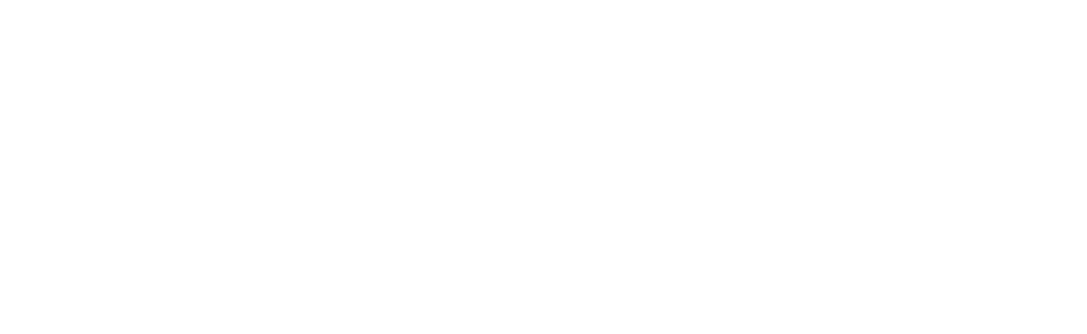
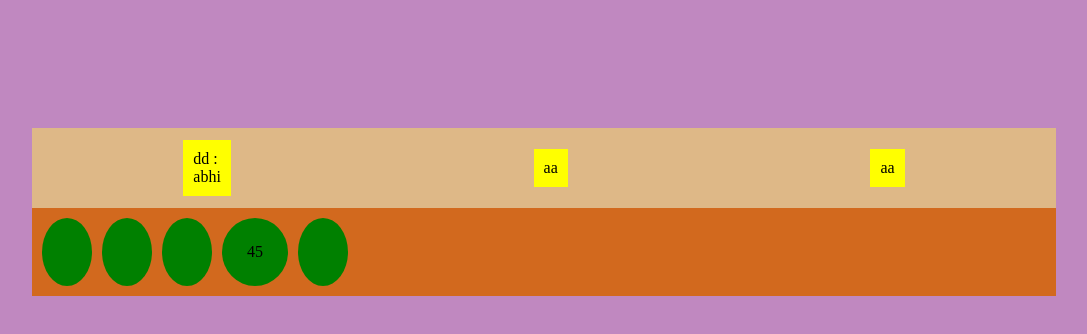
Before and after one commit to oplopr01/bubble-game, a plain HTML site: page index.html in a window 1280 px wide. Shown: the whole page, without its empty margins (96-1183 px from the left). Drawn offline with Linux system fonts and the light colour scheme.

Commit message:
prepared structure of page

```diff
--- a/index.html
+++ b/index.html
@@ -7,6 +7,24 @@
     <title>Document</title>
 </head>
 <body>
+    <div id="main">
+        <div id="container">
+            <div id="topSection">
+                <div class="box">dd : <p>abhi</p></div>
+                <div class="box">aa</div>
+                <div class="box">aa</div>
+            </div>
+            <div id="bottomSection">
 
+                <p class="bubble"></p>
+                <p class="bubble"></p>
+                <p class="bubble"></p>
+                <p class="bubble">45</p>
+                <p class="bubble"></p>
+
+            </div>
+        </div>
+
+    </div>
 </body>
 </html>
--- a/style.css
+++ b/style.css
@@ -8,3 +8,46 @@ html, body{
     width: 100%;
     height: 100%;
 }
+
+#main{
+    background-color: rgb(192, 136, 192);
+    width: 100%;
+    height: 100vh;
+    position: fixed;
+}
+
+#main > #container{
+    position: relative;
+    margin: 10%;
+}
+#topSection{
+    background-color: burlywood;
+    width: 100%;
+    height: 10vh;
+    display: flex;
+    justify-content: space-evenly;
+}
+
+#bottomSection{
+    background-color: chocolate;
+    width: 100%;
+    padding: 10px;
+    height: fit-content;
+    display: flex;
+    gap: 10px;
+    flex-wrap: wrap;
+
+}
+
+.box{
+    background-color: yellow;
+    margin: auto;
+    padding: 10px;
+}
+
+.bubble{
+    background-color: green;
+    padding: 25px;
+    border-radius: 50%;
+
+}
```
